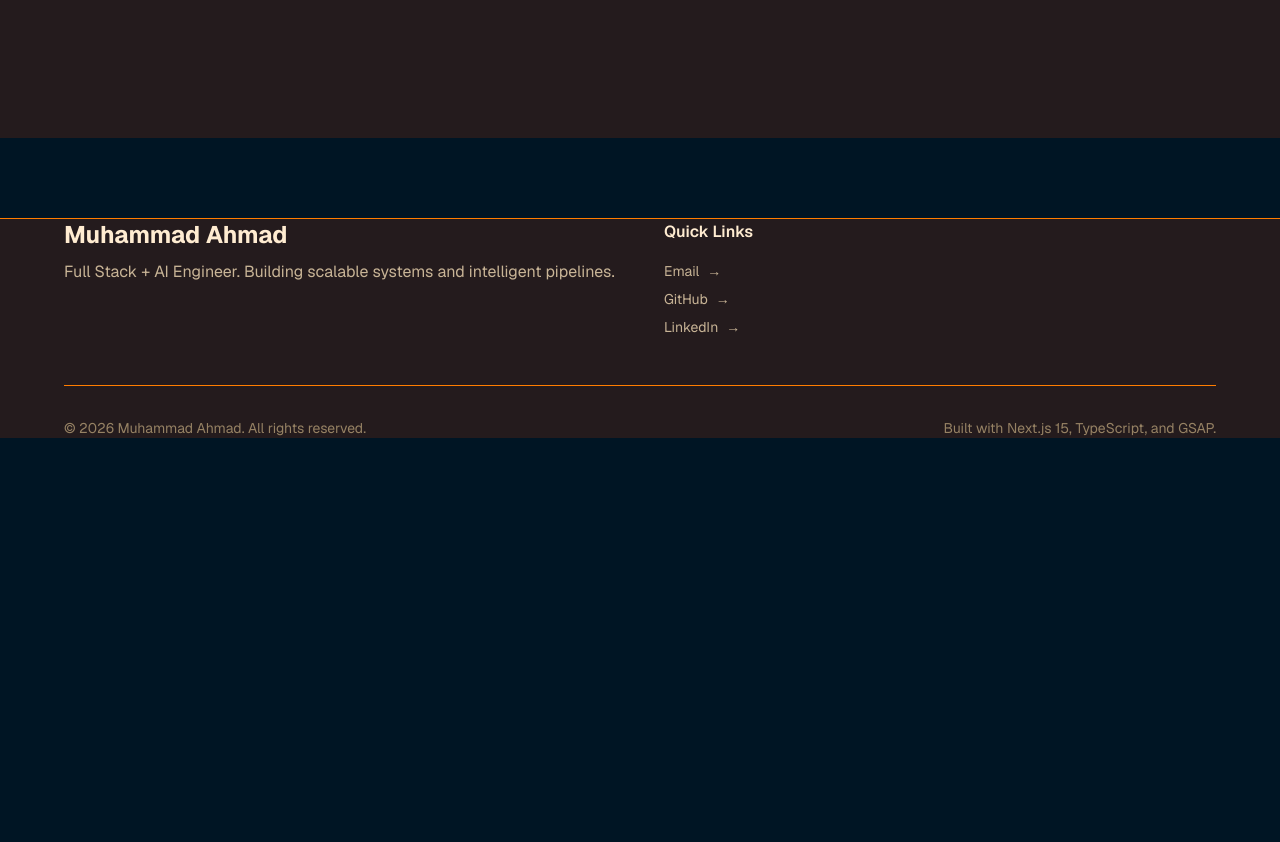
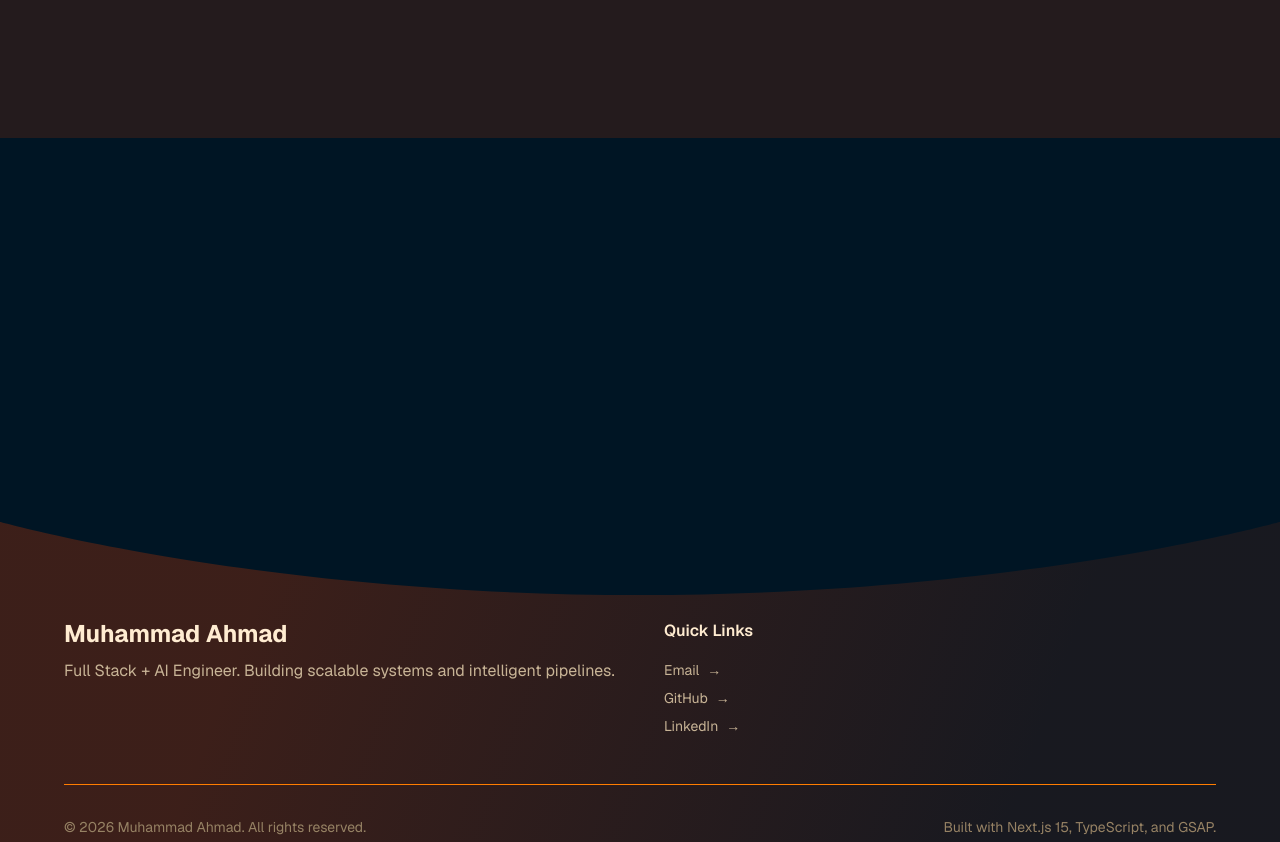
Before and after one commit to Ahmad-code077/ahmad-portfolio, a Next.js app: page / in a window 1280 px wide. Shown: the part 9980-10822 px from the top of the page. Before the commit the page ends 10418 px from the top, so only its background shows below. Built offline with nearby package versions, Linux system fonts and the light colour scheme.

Commit message:
feat: Add bouncy SVG animation to Footer component with ScrollTrigger

```diff
--- a/components/ui/Footer.tsx
+++ b/components/ui/Footer.tsx
@@ -1,12 +1,88 @@
 'use client';
 
+import { useEffect } from 'react';
 import { contactLinks } from '@/lib/data';
+import gsap from 'gsap';
+import ScrollTrigger from 'gsap/ScrollTrigger';
+import MorphSVGPlugin from 'gsap/MorphSVGPlugin';
+
+gsap.registerPlugin(ScrollTrigger, MorphSVGPlugin);
 
 export const Footer: React.FC = () => {
     const currentYear = new Date().getFullYear();
 
+    useEffect(() => {
+        // SVG Paths
+        const down = 'M0-0.3C0-0.3,464,156,1139,156S2278-0.3,2278-0.3V683H0V-0.3z';
+        const center = 'M0-0.3C0-0.3,464,0,1139,0s1139-0.3,1139-0.3V683H0V-0.3z';
+
+        // ScrollTrigger for bouncy animation
+        ScrollTrigger.create({
+            trigger: '.footer-wave',
+            start: 'top bottom',
+            toggleActions: 'play pause resume reverse',
+            onEnter: () => {
+                const velocity = (gsap.getProperty(window, 'scrollVelocity') as number) || 0;
+                const variation = velocity / 10000;
+
+                gsap.fromTo('#bouncy-path', {
+                    morphSVG: down
+                }, {
+                    duration: 2,
+                    morphSVG: center,
+                    ease: `elastic.out(${1 + Math.min(variation, 0.5)}, ${Math.max(1 - variation, 0.3)})`,
+                    overwrite: 'auto' as const
+                });
+            }
+        });
+
+        return () => {
+            ScrollTrigger.getAll().forEach(trigger => {
+                if (trigger.trigger?.classList.contains('footer-wave')) {
+                    trigger.kill();
+                }
+            });
+        };
+    }, []);
+
     return (
-        <footer className="w-full bg-surface/30 border-t border-border mt-20">
+        <>
+            {/* Spacer to enable scroll effect */}
+            <div className="h-96" />
+
+            {/* Bouncy Footer SVG - positioned to flow into footer */}
+            <div className="footer-wave relative w-full h-0 overflow-visible">
+                <svg
+                    preserveAspectRatio="none"
+                    id="footer-img"
+                    xmlns="http://www.w3.org/2000/svg"
+                    viewBox="0 0 2278 683"
+                    className="absolute top-0 left-0 w-full"
+                    style={{ height: '320px' }}
+                >
+                    <defs>
+                        <linearGradient
+                            id="grad-footer"
+                            x1="0"
+                            y1="0"
+                            x2="2278"
+                            y2="683"
+                            gradientUnits="userSpaceOnUse"
+                        >
+                            <stop offset="0.2" stopColor="rgb(120 41 15 / 0.5)" />
+                            <stop offset="0.8" stopColor="rgb(120 41 15 / 0.2)" />
+                        </linearGradient>
+                    </defs>
+                    <path
+                        id="bouncy-path"
+                        fill="url(#grad-footer)"
+                        d="M0-0.3C0-0.3,464,156,1139,156S2278-0.3,2278-0.3V683H0V-0.3z"
+                    />
+                </svg>
+            </div>
+
+            {/* Footer Content */}
+            <footer className="relative w-full   pt-24">
                 <div className="container py-16">
                     <div className="grid md:grid-cols-2 gap-12 mb-12">
                         {/* Brand Section */}
@@ -51,5 +127,6 @@ export const Footer: React.FC = () => {
                     </div>
                 </div>
             </footer>
+        </>
     );
 };
```
Lines whose indentation alone changed are shown as unchanged.
